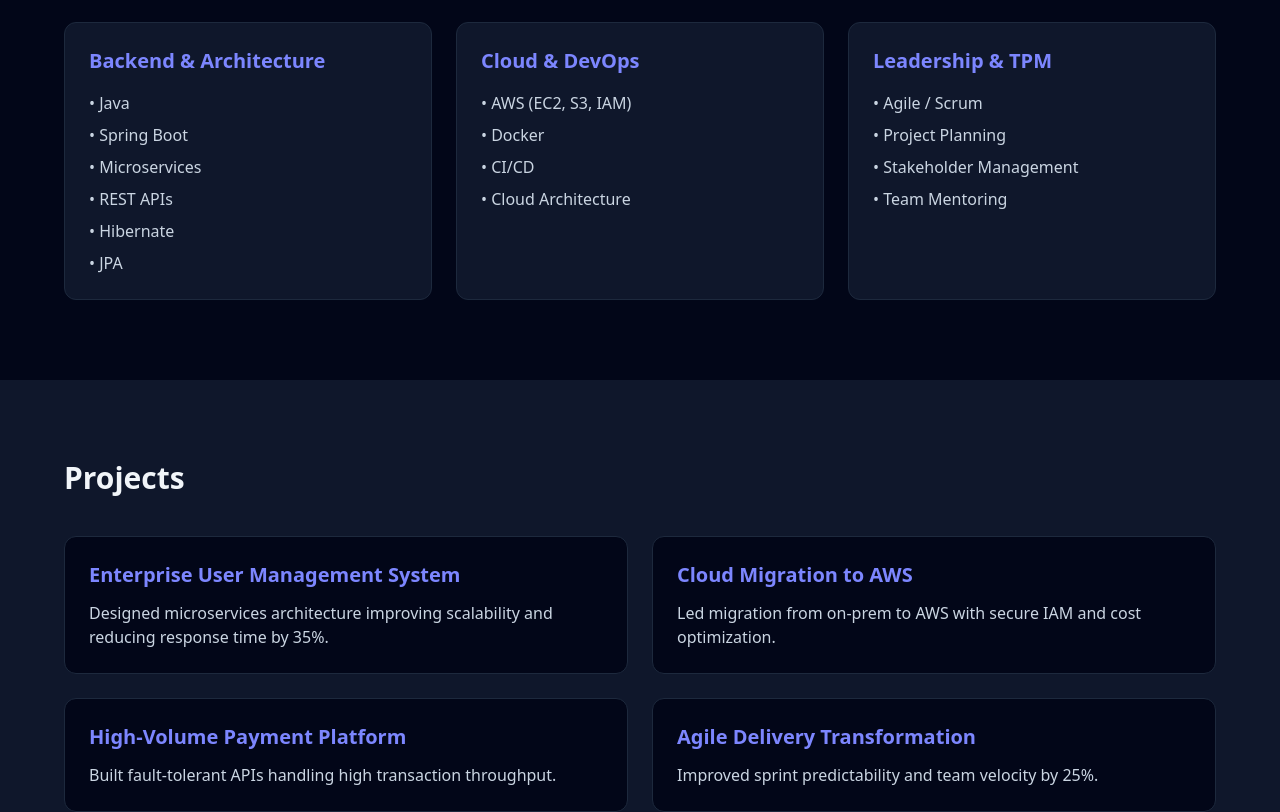
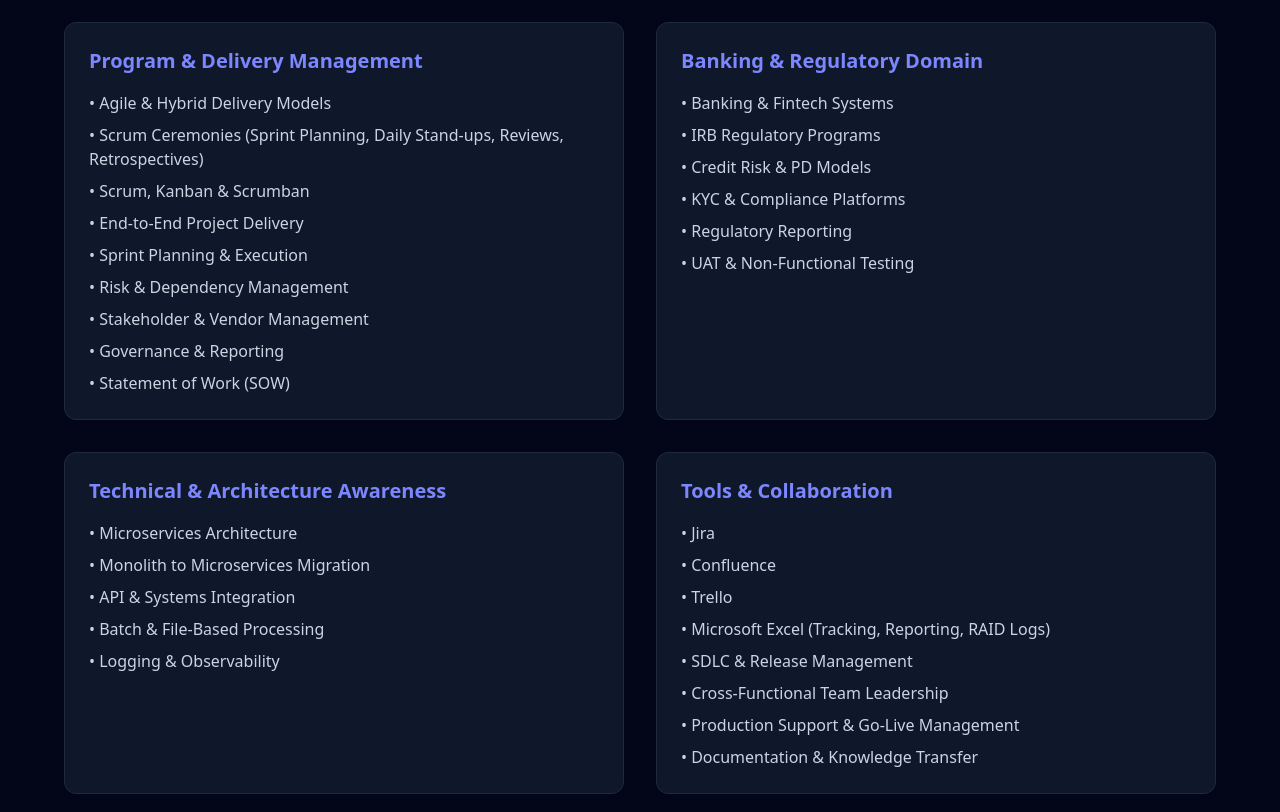
Before and after one commit to mehjbee0506/mehjbee-portfolio, a React (Vite) app: page / in a window 1280 px wide. Shown: the part 1400-2212 px from the top of the page. Built offline with nearby package versions, Linux system fonts and the light colour scheme.

Commit message:
Finalize TPM-focused skills section with Agile practices and tools

```diff
--- a/src/components/Intro.jsx
+++ b/src/components/Intro.jsx
@@ -27,8 +27,8 @@ export default function Intro() {
         <div className="mt-10 grid grid-cols-1 sm:grid-cols-3 gap-6 text-center">
           {[
             { value: "8+", label: "Years Experience" },
-            { value: "13+", label: "Enterprise Projects and Regulatory Programs Delivered" },
-            { value: "5+", label: "Cross-Functional Teams Led" },
+            { value: "13+", label: "Enterprise and Regulatory Programs Delivered" },
+            { value: "8+", label: "Cross-Functional Teams Led" },
           ].map((stat, idx) => (
             <motion.div
               key={idx}
--- a/src/components/Skills.jsx
+++ b/src/components/Skills.jsx
@@ -1,15 +1,51 @@
 const skills = [
   {
-    title: "Backend & Architecture",
-    items: ["Java", "Spring Boot", "Microservices", "REST APIs", "Hibernate", "JPA"],
+    title: "Program & Delivery Management",
+    items: [
+      "Agile & Hybrid Delivery Models",
+      "Scrum Ceremonies (Sprint Planning, Daily Stand-ups, Reviews, Retrospectives)",
+      "Scrum, Kanban & Scrumban",
+      "End-to-End Project Delivery",
+      "Sprint Planning & Execution",
+      "Risk & Dependency Management",
+      "Stakeholder & Vendor Management",
+      "Governance & Reporting",
+      "Statement of Work (SOW)",
+    ],
   },
   {
-    title: "Cloud & DevOps",
-    items: ["AWS (EC2, S3, IAM)", "Docker", "CI/CD", "Cloud Architecture"],
+    title: "Banking & Regulatory Domain",
+    items: [
+      "Banking & Fintech Systems",
+      "IRB Regulatory Programs",
+      "Credit Risk & PD Models",
+      "KYC & Compliance Platforms",
+      "Regulatory Reporting",
+      "UAT & Non-Functional Testing",
+    ],
   },
   {
-    title: "Leadership & TPM",
-    items: ["Agile / Scrum", "Project Planning", "Stakeholder Management", "Team Mentoring"],
+    title: "Technical & Architecture Awareness",
+    items: [
+      "Microservices Architecture",
+      "Monolith to Microservices Migration",
+      "API & Systems Integration",
+      "Batch & File-Based Processing",
+      "Logging & Observability",
+    ],
+  },
+  {
+    title: "Tools & Collaboration",
+    items: [
+      "Jira",
+      "Confluence",
+      "Trello",
+      "Microsoft Excel (Tracking, Reporting, RAID Logs)",
+      "SDLC & Release Management",
+      "Cross-Functional Team Leadership",
+      "Production Support & Go-Live Management",
+      "Documentation & Knowledge Transfer",
+    ],
   },
 ]
 
@@ -17,14 +53,17 @@ export default function Skills() {
   return (
     <section className="py-20 px-6">
       <div className="max-w-6xl mx-auto">
-        <h3 className="text-3xl font-bold mb-10">Skills</h3>
+        <h2 className="text-3xl font-bold mb-10">Skills</h2>
 
-        <div className="grid md:grid-cols-3 gap-6">
+        <div className="grid md:grid-cols-2 gap-8">
           {skills.map((skill, idx) => (
-            <div key={idx} className="bg-slate-900 p-6 rounded-xl border border-slate-800">
-              <h4 className="text-xl font-semibold mb-4 text-indigo-400">
+            <div
+              key={idx}
+              className="bg-slate-900 border border-slate-800 rounded-xl p-6"
+            >
+              <h3 className="text-xl font-semibold text-indigo-400 mb-4">
                 {skill.title}
-              </h4>
+              </h3>
               <ul className="space-y-2 text-slate-300">
                 {skill.items.map((item, i) => (
                   <li key={i}>• {item}</li>
```
